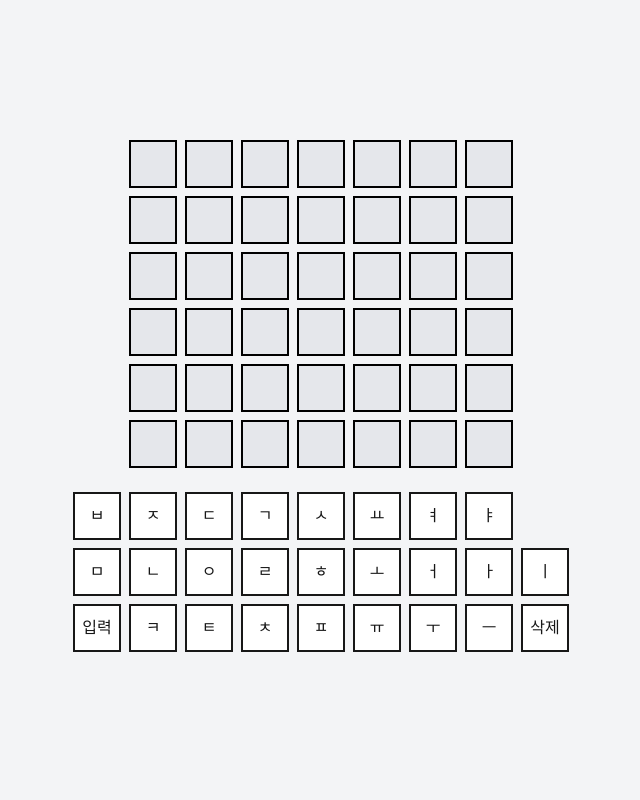
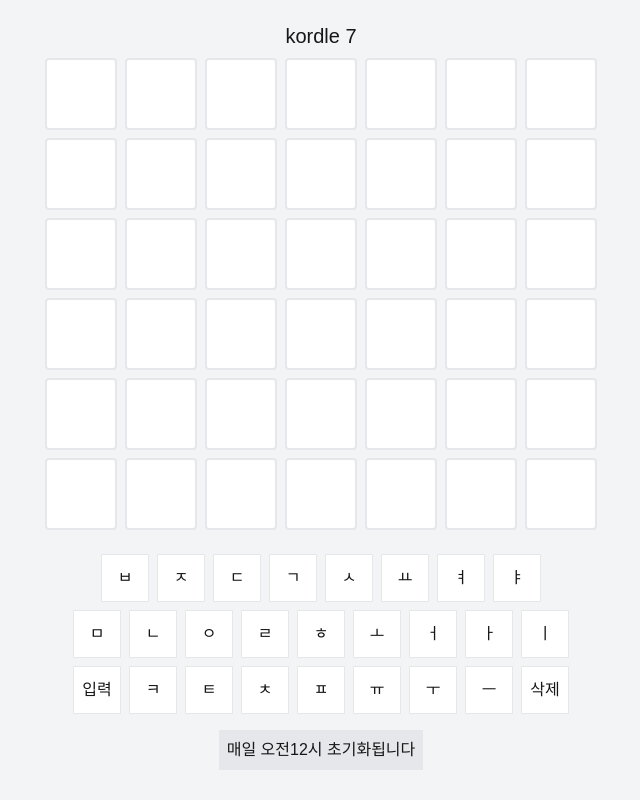
Before and after one commit to nowaveosu/kordle7, a Next.js app: page / in a window 1280 px wide. Shown: the whole page, without its empty margins (319-959 px from the left). Built offline with nearby package versions, Linux system fonts and the light colour scheme.

Commit message:
[Style] 버튼 디자인

```diff
--- a/app/page.tsx
+++ b/app/page.tsx
@@ -17,14 +17,12 @@ export default function Home() {
     const answerCopy = [...answer];
     const tempColors = new Array(7).fill('bg-gray-400');
 
-
     for (let i = 0; i < 7; i++) {
       if (rowInput[i] === answer[i]) {
         tempColors[i] = 'bg-green-400';
         answerCopy[i] = '';
       }
     }
-
 
     for (let i = 0; i < 7; i++) {
       if (tempColors[i] !== 'bg-green-400') {
@@ -38,7 +36,6 @@ export default function Home() {
 
     newColors[currentRow] = tempColors;
     setColors(newColors);
-
 
     const usedKeys = new Set(rowInput.filter(cell => cell));
     const newKeyboardColors = { ...keyboardColors };
@@ -87,13 +84,14 @@ export default function Home() {
 
   return (
     <div className="flex flex-col items-center justify-center min-h-screen bg-gray-100">
+      <div className='text-xl mb-2'>kordle 7</div>
       {grid.map((rowData, i) => (
         <div key={i} className="flex space-x-2 mb-2">
           {rowData.map((cell, j) => (
             <div
               key={j}
-              className={`w-12 h-12 flex items-center justify-center border-2 text-black ${
-                i < row && cell ? colors[i][j] : i === row && cell ? 'bg-white' : 'bg-gray-200'
+              className={`w-18 h-18 flex items-center text-2xl justify-center border-2 rounded-sm border-gray-200 text-black ${
+                i < row && cell ? colors[i][j] : i === row && cell ? 'bg-white' : 'bg-white'
               }`}
             >
               {cell}
@@ -103,7 +101,7 @@ export default function Home() {
       ))}
       <div className="mt-4">
         {keyboardLayout.map((rowKeys, i) => (
-          <div key={i} className="flex space-x-2 mb-2">
+          <div key={i} className="flex justify-center space-x-2 mb-2">
             {rowKeys.map((key) => (
               <button
                 key={key}
@@ -112,7 +110,7 @@ export default function Home() {
                   else if (key === '삭제') handleDeleteClick();
                   else handleKeyboardClick(key);
                 }}
-                className={`w-12 h-12 border-2 ${keyboardColors[key] || 'bg-white'}`}
+                className={`w-12 h-12 border-1 round-sm border-gray-200 ${keyboardColors[key] || 'bg-white'}`}
               >
                 {key}
               </button>
@@ -120,6 +118,7 @@ export default function Home() {
           </div>
         ))}
       </div>
+      <div className='bg-gray-200 m-2 p-2 round-lg'> 매일 오전12시 초기화됩니다 </div>
     </div>
   );
 }
```
